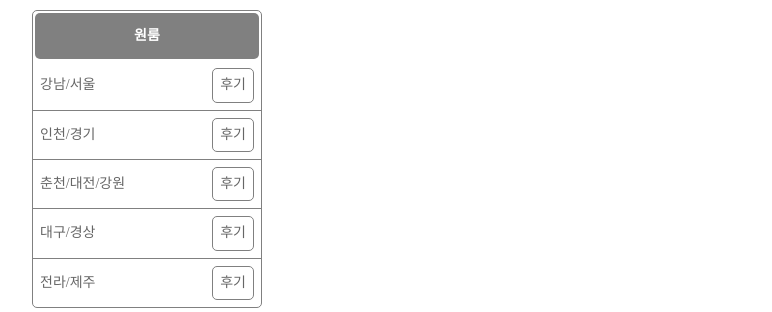
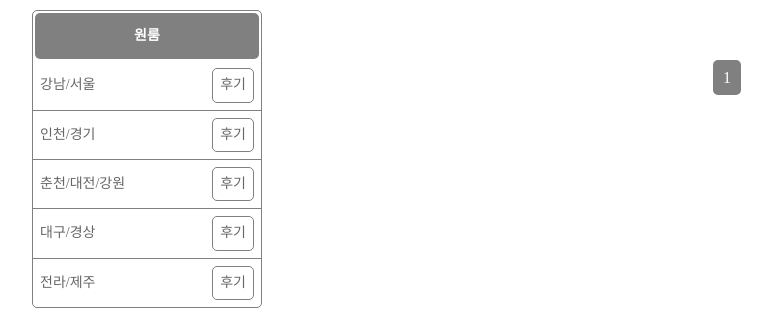
Before and after one commit to yyoungjin/roommatchingsite, a Django app: page / in a window 1280 px wide. Shown: the part 1292-1604 px from the top of the page, without its empty margins (28-800 px from the left). Run offline with Django 5.2, Linux system fonts and the light colour scheme; data that the repository does not hold is empty; some libraries are stand-ins or nearby versions.

Commit message:
#1 feat: main post_list pagination

```diff
--- a/blog/static/css/post_list.css
+++ b/blog/static/css/post_list.css
@@ -51,3 +51,33 @@
   padding: 5px;
   margin-top: 5px;
 }
+
+/* pagination */
+.pagination {
+  display: flex;
+  justify-content: center;
+  width: min(100%, 500px);
+  margin: 50px auto 0;
+}
+.step-links{
+    display: flex;
+    justify-content: space-between;
+    align-items: center;
+}
+.step-container{
+    display: flex;
+   gap: 10px;
+   align-items: center;
+   margin: 0 50px;
+
+}
+.step-links .current{
+    background-color: gray;
+    color: white;
+    padding: 5px 10px;
+    border-radius: 5px;
+    margin: 0 auto;
+}
+.fixed-width{
+    width: 100px;
+}
--- a/blog/templates/blog/post_list.html
+++ b/blog/templates/blog/post_list.html
@@ -1,6 +1,7 @@
 {% extends 'blog/base.html' %} {% block content %}
+<div>
   <div class="main_post-container">
-  {% for post in posts %}
+    {% for post in page.object_list %}
     <div class="main_post-box">
       <div class="main-post--top">
         <!-- <img src="{{ post.image.url }}" alt="post image" /> -->
@@ -21,4 +22,41 @@
     </div>
     {% endfor %}
   </div>
+  <div class="pagination">
+    <span class="step-links">
+        {% if page.has_previous %}
+        <!-- <a href="?page=1">« 처음</a> -->
+        <a href="?page={{ page.previous_page_number }}" class="fixed-width">‹ 이전</a>
+        {% else %}
+        <div class="fixed-width"></div>
+        {% endif %}
+
+        <div class="step-container">
+        {% for num in page.paginator.page_range %}
+        {% if num > page.number|add:'-3' and num < page.number|add:'3' %}
+            {% if num == page.number %}
+                <a href="?page={{ num }}" class="current">{{ num }}</a>
+            {% else %}
+                <a href="?page={{ num }}">{{ num }}</a>
+            {% endif %}
+        {% elif num == 1 or num == page.paginator.num_pages %}
+            <a href="?page={{ num }}">{{ num }}</a>
+        {% elif num == page.number|add:'-3' or num == page.number|add:'3' %}
+            <span>...</span>
+        {% endif %}
+        {% endfor %}
+        </div>
+
+        {% if page.has_next %}
+            <a href="?page={{ page.next_page_number }}" class="fixed-width">다음 ›</a>
+            <!-- <a href="?page={{ page.paginator.num_pages }}">마지막 »</a> -->
+        {% else %}
+        <div class="fixed-width"></div>
+        {% endif %}
+
+
+
+    </span>
+  </div>
+</div>
 {% endblock %}
--- a/blog/views.py
+++ b/blog/views.py
@@ -3,10 +3,24 @@ from django.utils import timezone
 from .models import Post
 from .forms import PostForm
 from django.shortcuts import redirect
+from django.core.paginator import Paginator, EmptyPage, PageNotAnInteger
+
 
 def post_list(request):
     posts = Post.objects.all()
-    return render(request, 'blog/post_list.html', {'posts': posts})
+    paginator = Paginator(posts, 20)  # 20개의 객체를 한 페이지에 보여줌
+
+    page = request.GET.get('page')
+    try:
+        objects = paginator.page(page)
+    except PageNotAnInteger:
+        # 페이지가 정수가 아닐 경우, 첫 번째 페이지를 반환
+        objects = paginator.page(1)
+    except EmptyPage:
+        # 페이지가 범위를 벗어날 경우, 마지막 페이지를 반환
+        objects = paginator.page(paginator.num_pages)
+
+    return render(request, 'blog/post_list.html', {'posts': posts, 'page': objects})
 
 
 def post_detail(request, pk):
```
Lines whose indentation alone changed are shown as unchanged.
